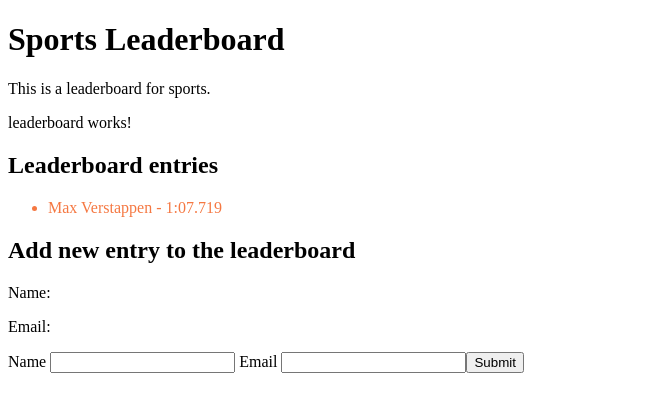
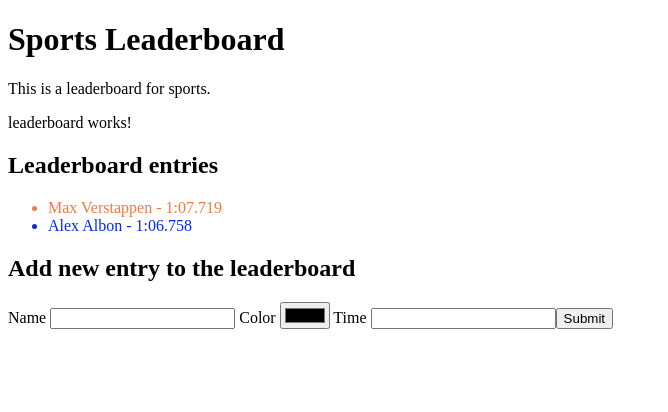
Before and after one commit to PiotAstrid/f1_academy_leaderboard, an Angular app in the folder leaderboard/: page / in a window 1280 px wide. Shown: the top 412 px of the page, without its empty margins (0-668 px from the left). Built offline with nearby package versions, Linux system fonts and the light colour scheme.

Commit message:
adding an entry to the leaderboard

```diff
--- a/leaderboard/src/app/entryform/entryform.component.html
+++ b/leaderboard/src/app/entryform/entryform.component.html
@@ -1,14 +1,16 @@
 <h2>Add new entry to the leaderboard</h2>
-<p>Name: {{entryForm.value.name}}</p>
-<p>Email: {{entryForm.value.email}}</p>
 <form [formGroup]="entryForm" (ngSubmit)="handleSubmit()">
     <label>
-      Name
-      <input type="text" formControlName="name" />
+        Name
+        <input type="text" formControlName="name" />
     </label>
     <label>
-      Email
-      <input type="email" formControlName="email" />
+        Color
+        <input type="color" formControlName="color" />
+    </label>
+    <label>
+        Time
+        <input type="text" formControlName="time" />
     </label>
     <button type="submit">Submit</button>
-  </form>
+</form>
--- a/leaderboard/src/app/entryform/entryform.component.ts
+++ b/leaderboard/src/app/entryform/entryform.component.ts
@@ -15,17 +15,20 @@ export class EntryformComponent {
   entryName = ''
   entryForm = new FormGroup({
     name: new FormControl(''),
-    email: new FormControl(''),
+    time: new FormControl(''),
+    color: new FormControl(''),
   });
 
   handleSubmit() {
-    alert(
-      this.entryForm.value.name + ' | ' + this.entryForm.value.email
+    // non-null assertion operator tells the compiler that name, color and time will never be null
+    this.leaderboardService.addEntry(
+      this.entryForm.value.name!,
+      this.entryForm.value.color!,
+      this.entryForm.value.time!
     );
+    this.entryForm.reset();
   }
 
 
-  constructor(
-    private leaderboardService: LeaderboardService
-  ){}
+  constructor(private leaderboardService: LeaderboardService){}
 }
--- a/leaderboard/src/app/leaderboard.service.ts
+++ b/leaderboard/src/app/leaderboard.service.ts
@@ -1,24 +1,33 @@
 import { Injectable } from '@angular/core';
 import { LeaderboardEntry } from './leaderboard-entry';
+import { BehaviorSubject, Observable, of } from 'rxjs';
 
 @Injectable({
   providedIn: 'root'
 })
 export class LeaderboardService {
+  // list of sample leaderboard entries
+  private leaderboardEntryList: LeaderboardEntry[] = [
+    {name: 'Max Verstappen', color: '#f57842', time: '1:07.719'},
+    {name: 'Alex Albon', color: '#0328fc', time: '1:06.758'}
+
+  ]
+
+  private entriesSubject = new BehaviorSubject<LeaderboardEntry[]>(this.leaderboardEntryList);
 
   constructor() { }
 
-  leaderboardEntryList: LeaderboardEntry[] = [
-    {name: 'Max Verstappen', color: '#f57842', time: '1:07.719'}
-  ]
-
-  getAllLeaderBoardEntries(){
+  getAllLeaderBoardEntries(): Observable<LeaderboardEntry[]>{
     // TODO return sorted list
-    return this.leaderboardEntryList;
+    return this.entriesSubject.asObservable();
   }
 
+  // add a new entry to the leaderboard
   addEntry(name: string, color: string, time: string){
-    this.leaderboardEntryList.push({name, color, time})
+    if (name && color && time){
+      this.leaderboardEntryList = [...this.leaderboardEntryList, { name, color, time }];
+      this.entriesSubject.next(this.leaderboardEntryList);
+    }
   }
 
 }
--- a/leaderboard/src/app/leaderboard/leaderboard.component.html
+++ b/leaderboard/src/app/leaderboard/leaderboard.component.html
@@ -1,7 +1,7 @@
 <p>leaderboard works!</p>
 <h2>Leaderboard entries</h2>
 <ul>
-    <li *ngFor="let entry of entries" [ngStyle]="{'color': entry.color}">
+    <li *ngFor="let entry of entries$ | async" [ngStyle]="{'color': entry.color}">
         {{entry.name}} - {{entry.time}}
     </li>
 
--- a/leaderboard/src/app/leaderboard/leaderboard.component.ts
+++ b/leaderboard/src/app/leaderboard/leaderboard.component.ts
@@ -2,6 +2,8 @@ import { Component } from '@angular/core';
 import { CommonModule } from '@angular/common';
 import { LeaderboardService } from '../leaderboard.service';
 import { LeaderboardEntry } from '../leaderboard-entry';
+import { OnInit } from '@angular/core';
+import { Observable } from 'rxjs';
 
 @Component({
   selector: 'app-leaderboard',
@@ -13,16 +15,11 @@ import { LeaderboardEntry } from '../leaderboard-entry';
   styleUrl: './leaderboard.component.scss'
 })
 export class LeaderboardComponent {
-  entries: LeaderboardEntry[] = [];
+  entries$: Observable<LeaderboardEntry[]>;
 
-  constructor(private leaderboardService: LeaderboardService){}
-
-  getLeaderboardEntries() : void {
-    this.entries = this.leaderboardService.getAllLeaderBoardEntries();
+  constructor(private leaderboardService: LeaderboardService){
+    this.entries$ = this.leaderboardService.getAllLeaderBoardEntries();
   }
 
-  ngOnInit(): void {
-    this.getLeaderboardEntries();
-  }
 
 }
```
